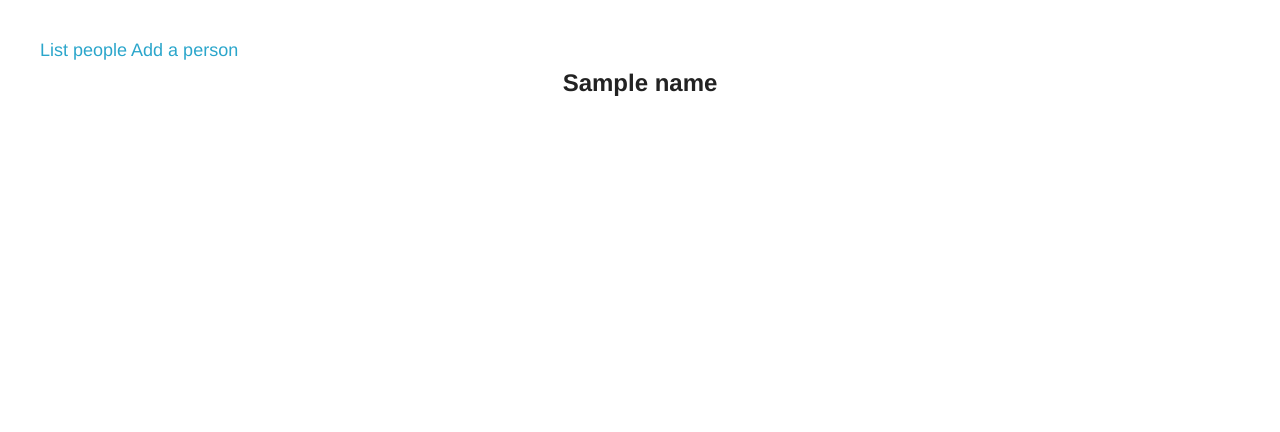
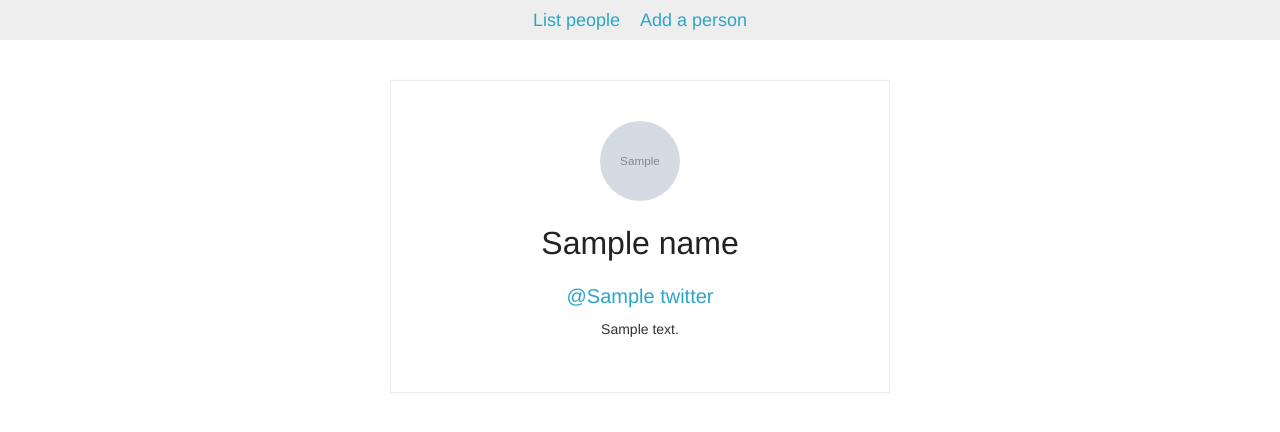
Before and after one commit to adamavenir/villager.io-old, a Node project: template templates/person.jade in a window 1280 px wide. Shown: the top 432 px of the page. Run offline with Node 20 templates, Linux system fonts and the light colour scheme; the template is opened without the code that fills it: most values are stand-ins (such as "Sample title", 1, 10 or a date in 2020); grey boxes marked "Sample" are stand-in pictures.

Commit message:
clean up layout a bit

```diff
--- a/public/css/main.css
+++ b/public/css/main.css
@@ -4247,7 +4247,7 @@ a.th {
 body {
   font: 18px "HelveticaNeue-Light", "Helvetica Neue Light", "Helvetica Neue", Helvetica, Arial, sans-serif;
   color: #323232;
-  padding: 40px; }
+  padding: 80px 0 0 0; }
 
 h1 {
   position: relative;
@@ -4258,11 +4258,17 @@ h1 {
   margin-right: auto;
   float: none !important;
   float: left;
-  font-size: 24px;
-  text-align: center; }
+  font-size: 32px;
+  text-align: center;
+  font-weight: 300;
+  border-bottom: 1px solid #eeeeee;
+  padding: 10px 0;
+  margin: 0 auto 20px auto;
+  display: block; }
 
 h2 {
-  font-size: 20px; }
+  font-size: 32px;
+  font-weight: 100; }
 
 h3, h4, h5, h6 {
   font-size: 20px;
@@ -4272,6 +4278,7 @@ h3, h4, h5, h6 {
   font-weight: normal; }
 
 p {
+  font-size: 14px;
   margin-bottom: 1em;
   line-height: 130%; }
   p a {
@@ -4279,6 +4286,44 @@ p {
 
 h2 {
   margin-top: 20px; }
+
+header {
+  background-color: #eeeeee;
+  width: 100%;
+  position: absolute;
+  top: 0;
+  left: 0;
+  right: 0;
+  height: 40px;
+  text-align: center; }
+  header a:link, header a:visited {
+    display: inline-block;
+    padding: 10px; }
+
+.person {
+  text-align: center;
+  width: 500px;
+  margin: 0 auto;
+  border: 1px solid #eeeeee;
+  padding: 40px;
+  box-shadow: rgba(0, 0, 0, 0.03) 0 0 10px; }
+
+ul.people {
+  text-align: center; }
+  ul.people li {
+    width: 120px;
+    list-style: none;
+    display: inline-block; }
+  ul.people h3 {
+    font-size: 13px;
+    font-weight: 500; }
+
+.grav {
+  border-radius: 100px;
+  display: block;
+  width: 80px;
+  height: 80px;
+  margin: 0 auto; }
 
 form {
   position: relative;
--- a/public/css/main.sass
+++ b/public/css/main.sass
@@ -3,15 +3,21 @@
 body
   font: 18px 'HelveticaNeue-Light', 'Helvetica Neue Light', 'Helvetica Neue', Helvetica, Arial, sans-serif
   color: rgb(50,50,50)
-  padding: 40px
+  padding: 80px 0 0 0
 
 h1
   +grid-column($columns:5, $center:true)
-  font-size: 24px
+  font-size: 32px
   text-align: center
+  font-weight: 300
+  border-bottom: 1px solid #eee
+  padding: 10px 0
+  margin: 0 auto 20px auto
+  display: block
 
 h2
-  font-size: 20px
+  font-size: 32px
+  font-weight: 100
 
 h3, h4, h5, h6
   font-size: 20px
@@ -21,6 +27,7 @@ h3, h4, h5, h6
   font-weight: normal
 
 p
+  font-size: 14px
   margin-bottom: 1em
   line-height: 130%
 
@@ -29,6 +36,47 @@ p
 
 h2
   margin-top: 20px
+
+header
+  background-color: #eee
+  width: 100%
+  position: absolute
+  top: 0
+  left: 0
+  right: 0
+  height: 40px
+  text-align: center
+
+  a:link, a:visited
+    display: inline-block
+    padding: 10px
+
+.person
+  text-align: center
+  width: 500px
+  margin: 0 auto
+  border: 1px solid #eee
+  padding: 40px
+  box-shadow: rgba(0,0,0,.03) 0 0 10px
+
+ul.people
+  text-align: center
+
+  li
+    width: 120px
+    list-style: none
+    display: inline-block
+
+  h3
+    font-size: 13px
+    font-weight: 500
+
+.grav
+  border-radius: 100px
+  display: block
+  width: 80px
+  height: 80px
+  margin: 0 auto
 
 form
   +grid-column($columns:5, $center:true)
--- a/templates/person.jade
+++ b/templates/person.jade
@@ -3,7 +3,11 @@ extends layout
 block body
   body
     include in/header
-
-    h1= name
+    div.person
+      img.grav(src= gravatar)
+      h2= name
+       h3
+        a(href= 'http://twitter.com/' + twitter) @#{twitter}
+      p= bio
 
     include in/footer
```
Also changed, not shown: templates/index.jade (+8 -2 lines).
